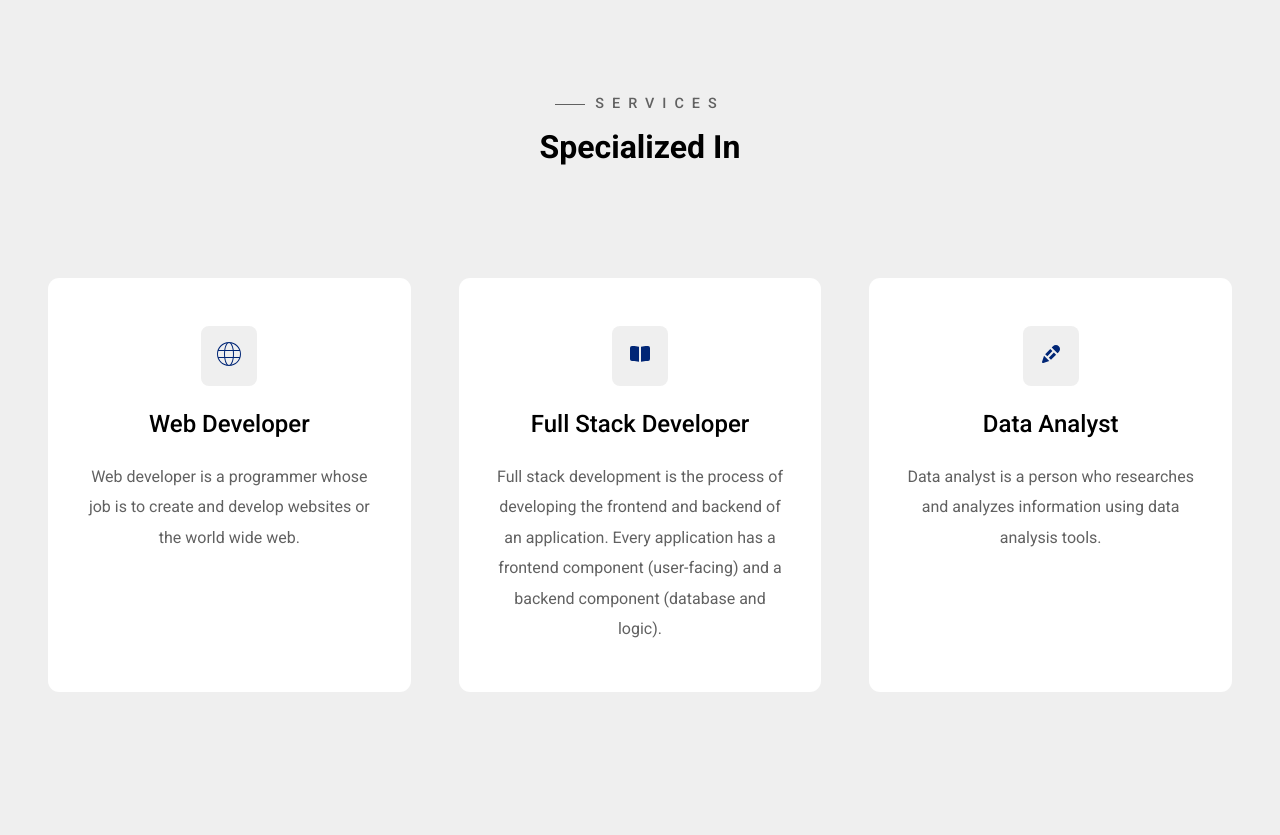
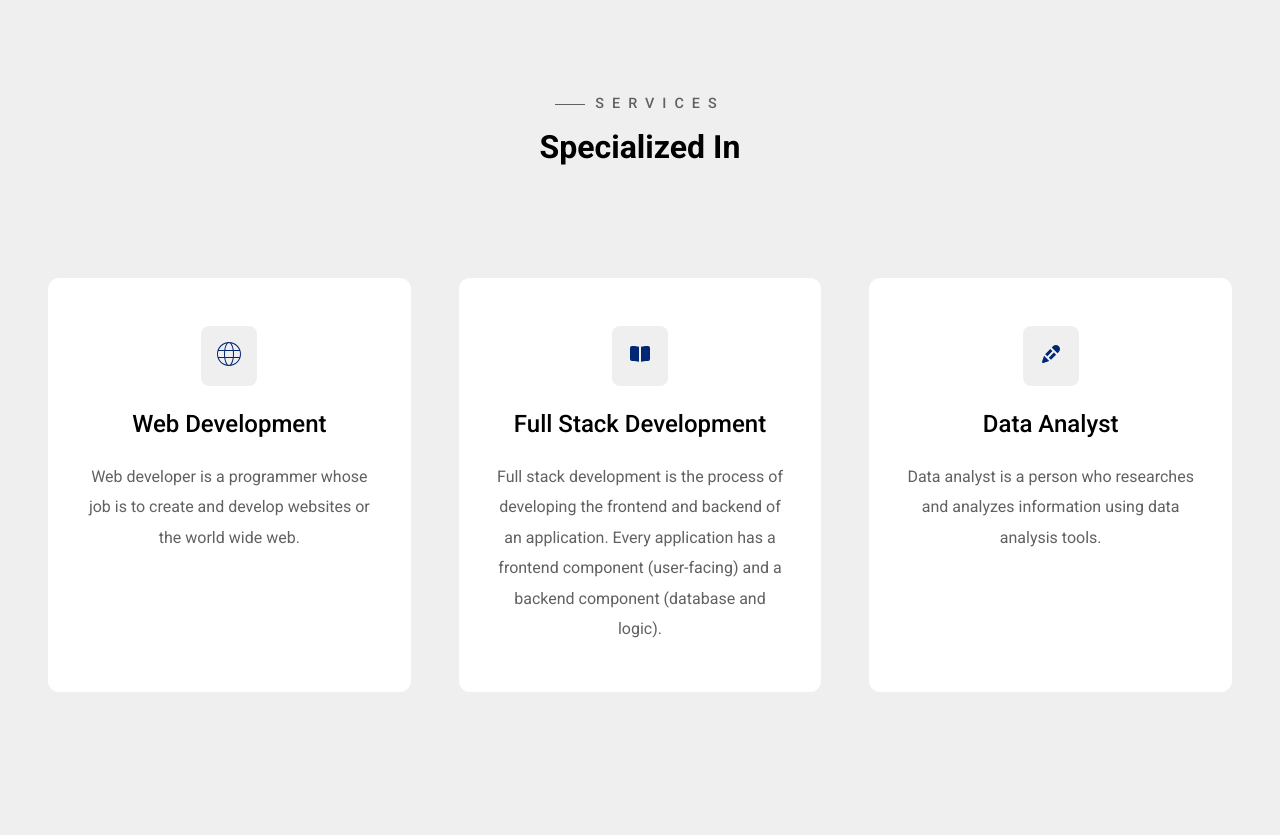
Before and after one commit to putuandi/portfolio-project-andi, a Flask app: page / in a window 1280 px wide. Shown: the part 720-1555 px from the top of the page. Run offline with Flask 3, Linux system fonts and the light colour scheme.

Commit message:
change some project

```diff
--- a/templates/index.html
+++ b/templates/index.html
@@ -68,7 +68,7 @@
               />
             </svg>
           </div>
-          <h4>Web Developer</h4>
+          <h4>Web Development</h4>
           <p>Web developer is a programmer whose job is to create and develop websites or the world wide web.</p>
         </div>
 
@@ -78,7 +78,7 @@
               <path fill-rule="evenodd" d="M11 4.717c-2.286-.58-4.16-.756-7.045-.71A1.99 1.99 0 0 0 2 6v11c0 1.133.934 2.022 2.044 2.007 2.759-.038 4.5.16 6.956.791V4.717Zm2 15.081c2.456-.631 4.198-.829 6.956-.791A2.013 2.013 0 0 0 22 16.999V6a1.99 1.99 0 0 0-1.955-1.993c-2.885-.046-4.76.13-7.045.71v15.081Z" clip-rule="evenodd"/>
             </svg>
           </div>
-          <h4>Full Stack Developer</h4>
+          <h4>Full Stack Development</h4>
           <p>Full stack development is the process of developing the frontend and backend of an application. Every application has a frontend component (user-facing) and a backend component (database and logic).</p>
         </div>
 
```
